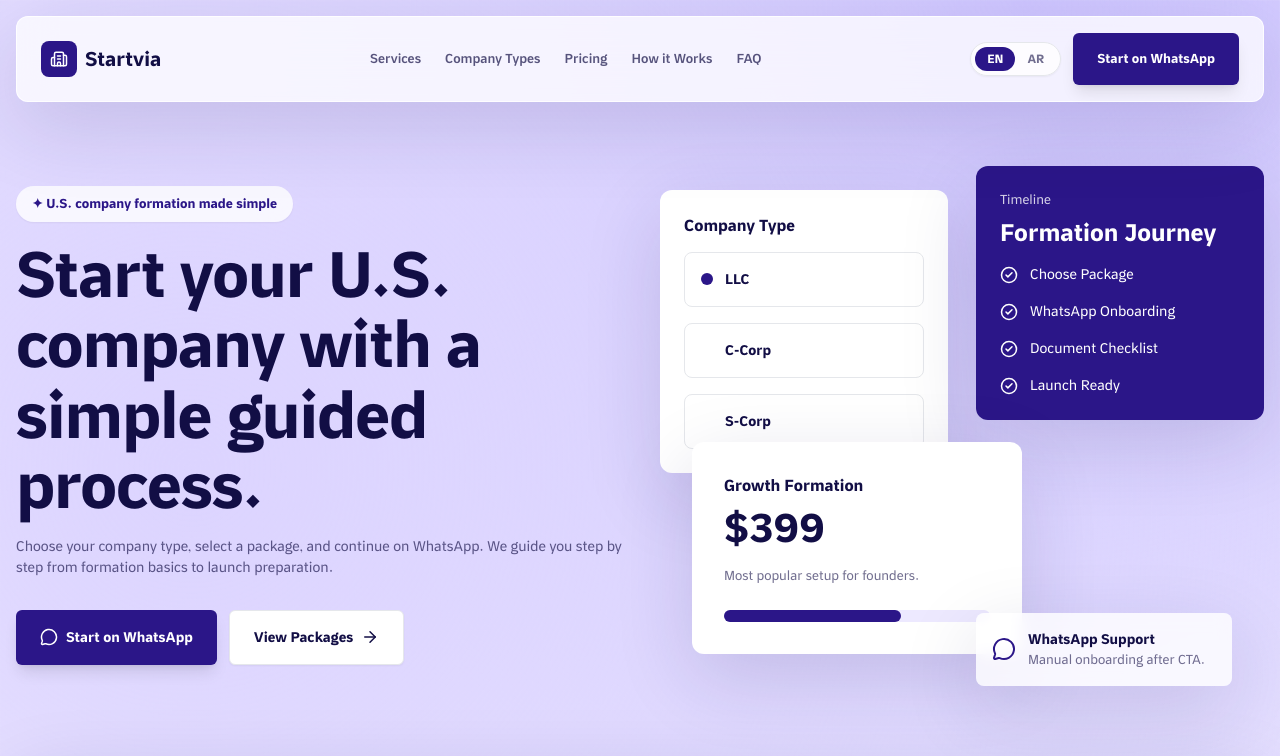
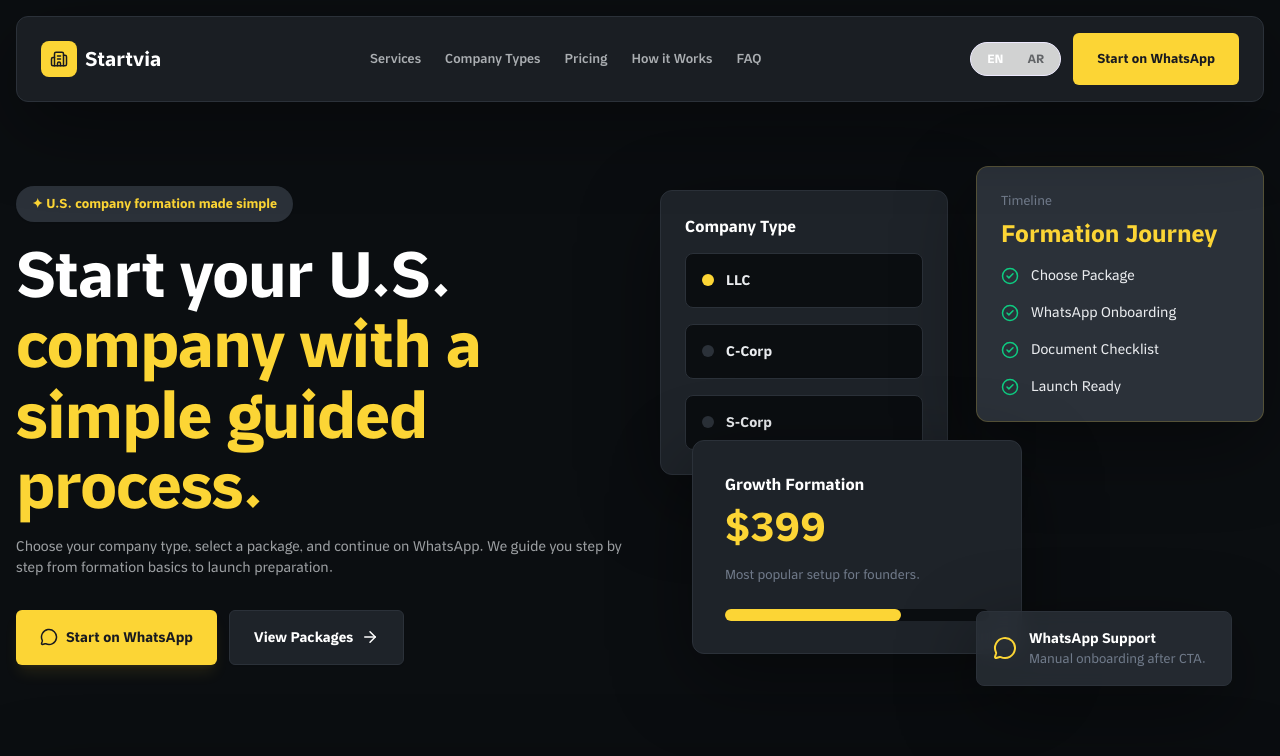
Before and after one commit to moalarbi/startvia-landing, a Next.js app: page / in a window 1280 px wide. Shown: the top 756 px of the page. Built offline with nearby package versions, Linux system fonts and the light colour scheme.

Commit message:
Apply Binance Design System (Dark Theme, Yellow Accents)

```diff
--- a/app/globals.css
+++ b/app/globals.css
@@ -42,12 +42,12 @@
   font-display: swap;
 }
 
-:root { color-scheme: light; }
+:root { color-scheme: dark; }
 html { scroll-behavior: smooth; }
 body {
   margin: 0;
-  color: #120E45;
-  background: #f7f4ff;
+  color: #eaecef;
+  background: #0b0e11;
   font-family: 'Thmanyah', sans-serif;
   font-size: 14px;
   line-height: 1.5;
@@ -55,6 +55,7 @@ body {
 
 h1, h2, h3, h4, h5, h6 {
   margin: 0;
+  color: #ffffff;
 }
 
 section {
@@ -68,8 +69,35 @@ section {
     padding-bottom: 48px;
   }
 }
+
 * { box-sizing: border-box; }
-.glass { background: rgba(255,255,255,.74); backdrop-filter: blur(18px); border: 1px solid rgba(255,255,255,.82); }
-.gradient-page { background: radial-gradient(circle at 15% 10%, #dcd4ff 0, transparent 30%), radial-gradient(circle at 80% 0%, #c9c0ff 0, transparent 28%), linear-gradient(180deg,#f4f0ff 0%,#fff 46%,#f8f6ff 100%); }
-.card-hover { transition: transform .25s ease, box-shadow .25s ease; }
-.card-hover:hover { transform: translateY(-6px); box-shadow: 0 24px 70px rgba(31, 23, 86, .16); }
+
+.glass {
+  background: rgba(30, 35, 41, 0.8);
+  backdrop-filter: blur(18px);
+  border: 1px solid #2b3139;
+}
+
+.card-hover {
+  transition: transform .25s ease, box-shadow .25s ease;
+}
+
+.card-hover:hover {
+  transform: translateY(-4px);
+  box-shadow: 0 12px 40px rgba(0, 0, 0, 0.5);
+}
+
+/* Binance Style Scrollbar */
+::-webkit-scrollbar {
+  width: 6px;
+}
+::-webkit-scrollbar-track {
+  background: #0b0e11;
+}
+::-webkit-scrollbar-thumb {
+  background: #2b3139;
+  border-radius: 3px;
+}
+::-webkit-scrollbar-thumb:hover {
+  background: #707a8a;
+}
--- a/components/Header.tsx
+++ b/components/Header.tsx
@@ -9,22 +9,22 @@ export default function Header({lang,setLang}:{lang:Lang;setLang:(l:Lang)=>void}
   return (
     <header className="sticky top-4 z-50 mx-auto max-w-content px-md">
       <div className="glass flex items-center justify-between rounded-xl px-lg py-md shadow-soft">
-        <a href="#" className="flex items-center gap-xs font-bold text-ink text-title-md">
-          <span className="grid h-9 w-9 place-items-center rounded-lg bg-violet text-white">
+        <a href="#" className="flex items-center gap-xs font-bold text-white text-title-md">
+          <span className="grid h-9 w-9 place-items-center rounded-lg bg-primary text-ink">
             <Building2 size={18}/>
           </span>
           Startvia
         </a>
-        <nav className="hidden gap-lg text-body-sm font-medium text-ink/70 md:flex">
+        <nav className="hidden gap-lg text-body-sm font-medium text-body/70 md:flex">
           {c.nav.map((n,i)=>(
-            <a key={n} href={['#services','#types','#pricing','#how','#faq'][i]} className="hover:text-violet">
+            <a key={n} href={['#services','#types','#pricing','#how','#faq'][i]} className="hover:text-primary transition-colors">
               {n}
             </a>
           ))}
         </nav>
         <div className="flex items-center gap-sm">
           <LanguageToggle lang={lang} setLang={setLang}/>
-          <a className="hidden rounded-md bg-violet px-lg py-md text-body-sm font-bold text-white shadow-lg shadow-violet-300/50 sm:block" href={whatsappLink(packageMessage())}>
+          <a className="hidden rounded-md bg-primary px-lg py-md text-body-sm font-bold text-ink hover:bg-primary-active transition-colors sm:block" href={whatsappLink(packageMessage())}>
             {c.cta}
           </a>
         </div>
--- a/components/Hero.tsx
+++ b/components/Hero.tsx
@@ -8,52 +8,56 @@ export default function Hero({lang}:{lang:Lang}){
   return (
     <section className="mx-auto grid max-w-content items-center gap-lg px-md pb-xxl pt-xl md:grid-cols-2 md:pt-section" dir={lang==='ar'?'rtl':'ltr'}>
       <div className="text-center md:text-start">
-        <span className="inline-flex rounded-full bg-white/80 px-md py-xs text-body-sm font-bold text-violet shadow-sm">✦ {c.heroBadge}</span>
-        <h1 className="mt-md text-display-sm font-bold tracking-tight text-ink md:text-hero">{c.heroTitle}</h1>
-        <p className="mx-auto mt-md max-w-2xl text-body-md text-ink/65 md:mx-0">{c.heroText}</p>
+        <span className="inline-flex rounded-full bg-surface-elevated px-md py-xs text-body-sm font-bold text-primary shadow-sm">✦ {c.heroBadge}</span>
+        <h1 className="mt-md text-display-sm font-bold tracking-tight text-white md:text-hero leading-tight">
+          {c.heroTitle.split(' ').map((word, i) =>
+            word.toLowerCase().includes('startvia') || i > 2 ? <span key={i} className="text-primary"> {word}</span> : <span key={i}> {word}</span>
+          )}
+        </h1>
+        <p className="mx-auto mt-md max-w-2xl text-body-md text-body/65 md:mx-0">{c.heroText}</p>
         <div className="mt-xl flex flex-col justify-center gap-sm sm:flex-row md:justify-start">
-          <a href={whatsappLink(packageMessage())} className="inline-flex items-center justify-center gap-xs rounded-md bg-violet px-lg py-md text-body-md font-bold text-white shadow-lg shadow-violet-300/60">
+          <a href={whatsappLink(packageMessage())} className="inline-flex items-center justify-center gap-xs rounded-md bg-primary px-lg py-md text-body-md font-bold text-ink hover:bg-primary-active transition-colors shadow-lg shadow-primary/10">
             <MessageCircle size={18}/>{c.cta}
           </a>
-          <a href="#pricing" className="inline-flex items-center justify-center gap-xs rounded-md bg-white px-lg py-md text-body-md font-bold text-ink shadow-sm border border-violet-100">
+          <a href="#pricing" className="inline-flex items-center justify-center gap-xs rounded-md bg-surface-card px-lg py-md text-body-md font-bold text-white shadow-sm border border-hairline-dark hover:bg-surface-elevated transition-colors">
             {c.viewPackages}<ArrowRight size={18}/>
           </a>
         </div>
       </div>
-      <div className="relative min-h-[520px]">
-        <div className="absolute left-2 top-6 w-72 rounded-xl bg-white p-lg shadow-soft">
-          <p className="text-title-sm font-bold">Company Type</p>
+      <div className="relative min-h-[520px] hidden md:block">
+        <div className="absolute left-2 top-6 w-72 rounded-xl bg-surface-card p-lg shadow-soft border border-hairline-dark">
+          <p className="text-title-sm font-bold text-white">Company Type</p>
           {['LLC','C-Corp','S-Corp'].map((x,i)=>(
-            <div key={x} className="mt-md flex items-center gap-sm rounded-lg border border-violet-100 p-md">
-              <span className={`h-3 w-3 rounded-full ${i===0?'bg-violet':'bg-violet-200'}`}/>
-              <span className="text-body-md font-semibold">{x}</span>
+            <div key={x} className="mt-md flex items-center gap-sm rounded-lg border border-hairline-dark p-md bg-canvas-dark">
+              <span className={`h-3 w-3 rounded-full ${i===0?'bg-primary':'bg-surface-elevated'}`}/>
+              <span className="text-body-md font-semibold text-body">{x}</span>
             </div>
           ))}
         </div>
-        <div className="absolute right-0 top-0 w-72 rounded-xl bg-[#2B1688] p-lg text-white shadow-soft">
-          <p className="text-body-sm opacity-80">Timeline</p>
-          <h3 className="mt-xs text-title-lg font-bold">Formation Journey</h3>
+        <div className="absolute right-0 top-0 w-72 rounded-xl bg-surface-elevated p-lg text-white shadow-soft border border-primary/20">
+          <p className="text-body-sm text-muted">Timeline</p>
+          <h3 className="mt-xs text-title-lg font-bold text-primary">Formation Journey</h3>
           {['Choose Package','WhatsApp Onboarding','Document Checklist','Launch Ready'].map((x)=>(
             <div key={x} className="mt-md flex items-center gap-sm">
-              <CheckCircle2 size={18}/>
-              <span className="text-body-md">{x}</span>
+              <CheckCircle2 size={18} className="text-trading-up"/>
+              <span className="text-body-md text-body">{x}</span>
             </div>
           ))}
         </div>
-        <div className="absolute bottom-8 left-10 w-[330px] rounded-xl bg-white p-xl shadow-soft">
-          <p className="text-title-sm font-bold">Growth Formation</p>
-          <div className="mt-xs text-display-md font-bold">$399</div>
-          <p className="mt-md text-body-sm text-ink/60">Most popular setup for founders.</p>
-          <div className="mt-lg h-3 rounded-full bg-lavender">
-            <div className="h-3 w-2/3 rounded-full bg-violet"/>
+        <div className="absolute bottom-8 left-10 w-[330px] rounded-xl bg-surface-card p-xl shadow-soft border border-hairline-dark">
+          <p className="text-title-sm font-bold text-white">Growth Formation</p>
+          <div className="mt-xs text-display-md font-bold text-primary">$399</div>
+          <p className="mt-md text-body-sm text-muted">Most popular setup for founders.</p>
+          <div className="mt-lg h-3 rounded-full bg-canvas-dark">
+            <div className="h-3 w-2/3 rounded-full bg-primary"/>
           </div>
         </div>
-        <div className="absolute bottom-0 right-8 w-64 rounded-lg bg-white/80 p-md shadow-soft backdrop-blur">
+        <div className="absolute bottom-0 right-8 w-64 rounded-lg bg-surface-elevated/80 p-md shadow-soft backdrop-blur border border-hairline-dark">
           <div className="flex items-center gap-sm">
-            <MessageCircle className="text-violet"/>
+            <MessageCircle className="text-primary"/>
             <div>
-              <p className="text-body-md font-bold">WhatsApp Support</p>
-              <p className="text-body-sm text-ink/60">Manual onboarding after CTA.</p>
+              <p className="text-body-md font-bold text-white">WhatsApp Support</p>
+              <p className="text-body-sm text-muted">Manual onboarding after CTA.</p>
             </div>
           </div>
         </div>
--- a/tailwind.config.ts
+++ b/tailwind.config.ts
@@ -37,8 +37,39 @@ const config: Config = {
         'content': '1280px',
         'product': '1440px',
       },
-      boxShadow: { soft: '0 24px 80px rgba(31, 23, 86, .14)' },
-      colors: { ink: '#120E45', violet: '#2B1688', lavender: '#EDE9FF' }
+      colors: {
+        primary: {
+          DEFAULT: '#FCD535',
+          active: '#f0b90b',
+          disabled: '#3a3a1f',
+        },
+        canvas: {
+          dark: '#0b0e11',
+          light: '#ffffff',
+        },
+        surface: {
+          card: '#1e2329',
+          elevated: '#2b3139',
+          soft: '#fafafa',
+        },
+        ink: '#181a20',
+        body: '#eaecef',
+        muted: {
+          DEFAULT: '#707a8a',
+          strong: '#929aa5',
+        },
+        trading: {
+          up: '#0ecb81',
+          down: '#f6465d',
+        },
+        hairline: {
+          light: '#eaecef',
+          dark: '#2b3139',
+        }
+      },
+      boxShadow: {
+        soft: '0 24px 80px rgba(0, 0, 0, .4)',
+      }
     }
   },
   plugins: []
```
Also changed, not shown: components/Sections.tsx (+41 -41 lines).
